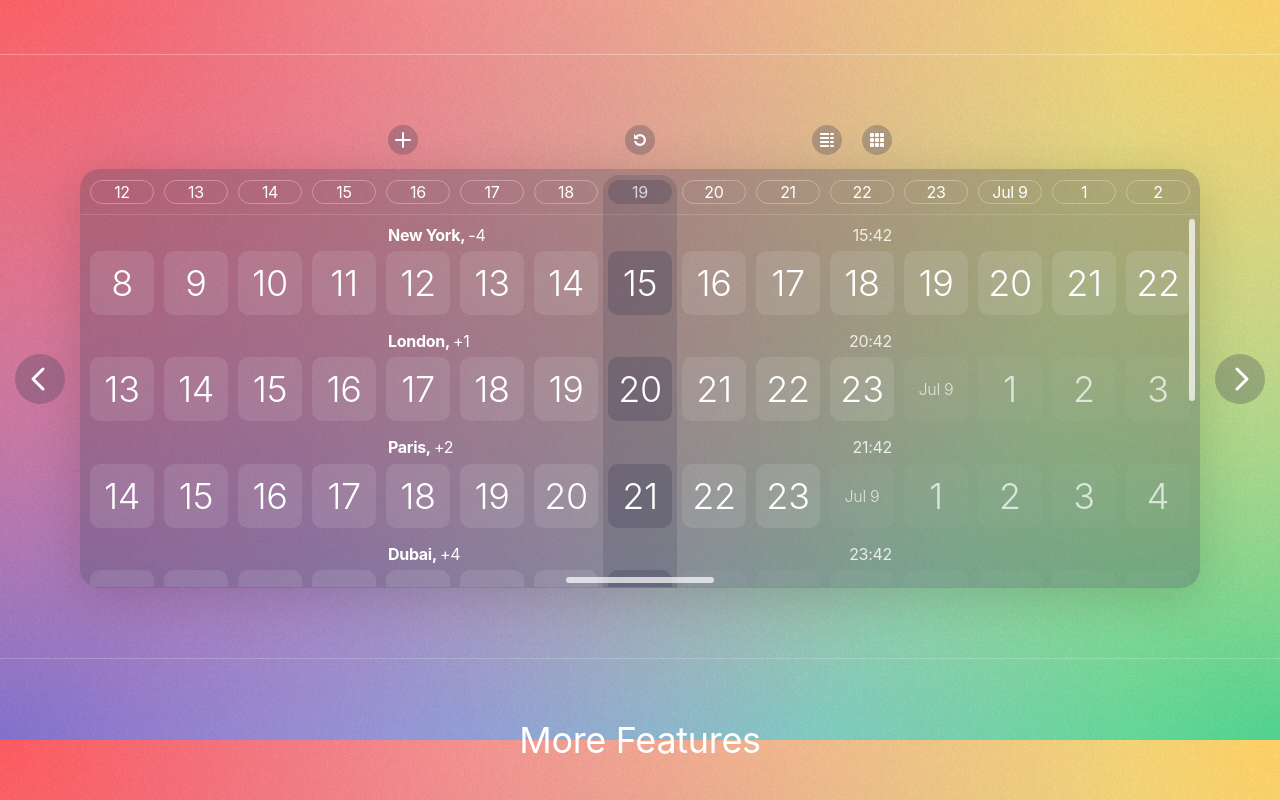
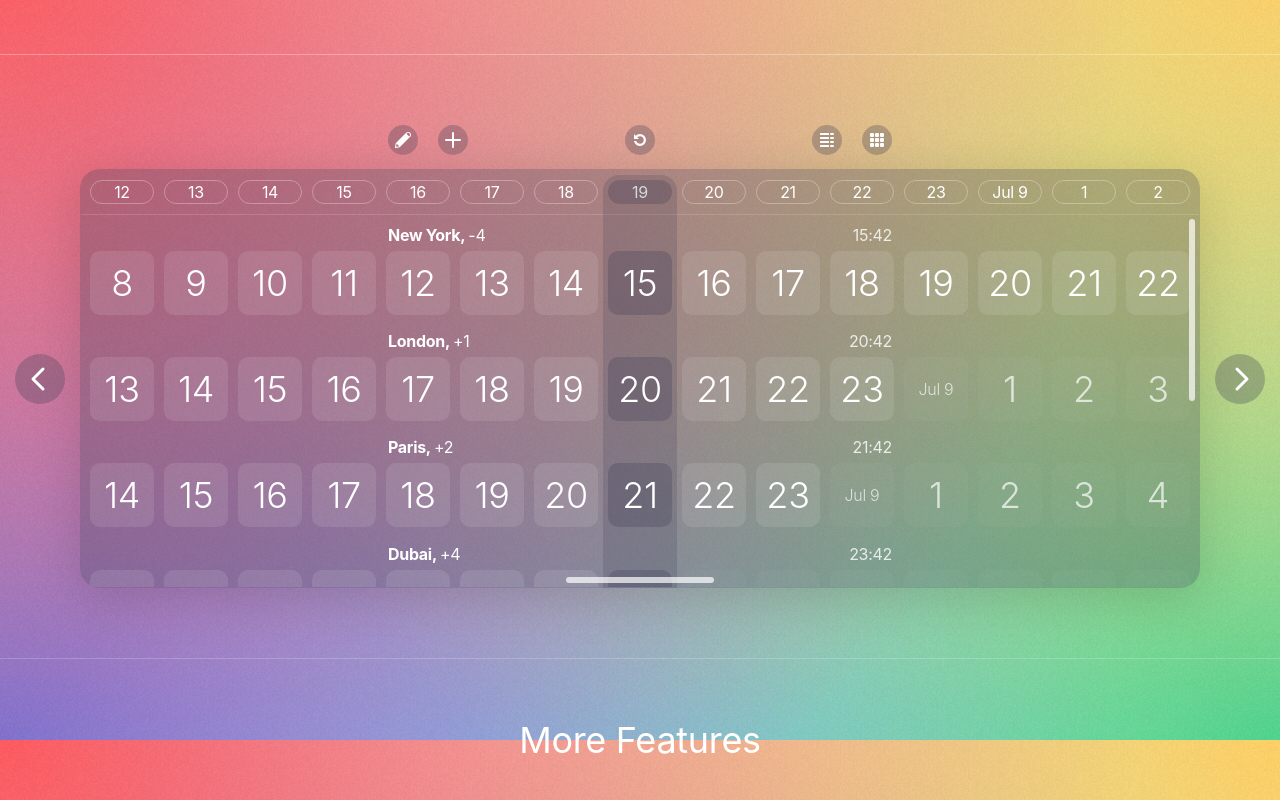
Before and after one commit to FaridSakhizad/timecross-website, a React (Vite) app: page /en in a window 1280 px wide. Shown: the part 860-1660 px from the top of the page. Built offline with nearby package versions, Linux system fonts and the light colour scheme.

Commit message:
Alpha | Standalone Widgets | RC2

```diff
--- a/src/components/Timelines/TimelineRow.tsx
+++ b/src/components/Timelines/TimelineRow.tsx
@@ -1,3 +1,6 @@
+import { useEffect, useState } from 'react';
+import { useSortable } from '@dnd-kit/sortable';
+import { CSS } from '@dnd-kit/utilities';
 import type { TimeFormat } from '../../settings';
 import { ENABLE_FRACTIONAL_TIMELINE_OFFSETS } from '../../config';
 import { useI18n } from '../../i18n';
@@ -16,19 +19,32 @@ type TimelineRowProps = {
   city: FavoriteCity;
   baseDate: Date;
   browserTimezone: string;
+  isEditMode: boolean;
   timelineDates: Date[];
   timeFormat: TimeFormat;
+  onDelete: (cityId: string) => void;
 };
+
+function isTimelineDragPressTarget(target: EventTarget | null) {
+  return target instanceof Element
+    && Boolean(target.closest('.timelines-dragButton, .timelines-cellsSpacer'));
+}
 
 export default function TimelineRow({
   city,
   baseDate,
   browserTimezone,
+  isEditMode,
   timelineDates,
   timeFormat,
+  onDelete,
 }: TimelineRowProps) {
   const { t } = useI18n();
-  const cells = getTimelineCells(city.timezone, baseDate, timelineDates, timeFormat);
+  const [isPressed, setIsPressed] = useState(false);
+  const shouldRenderCells = !isEditMode;
+  const cells = shouldRenderCells
+    ? getTimelineCells(city.timezone, baseDate, timelineDates, timeFormat)
+    : [];
   const offsetMinutes = getTimeZoneOffsetMinutes(city.timezone, baseDate)
     - getTimeZoneOffsetMinutes(browserTimezone, baseDate);
   const offset = formatOffset(offsetMinutes, t('cities.sameOffset'));
@@ -36,11 +52,81 @@ export default function TimelineRow({
   const timelineShiftMinutes = ENABLE_FRACTIONAL_TIMELINE_OFFSETS
     ? getTimelineTimezoneShiftMinutes(city.timezone, browserTimezone, baseDate)
     : 0;
+  const {
+    attributes,
+    listeners,
+    setNodeRef,
+    transform,
+    transition,
+    isDragging,
+  } = useSortable({
+    id: city.id,
+    disabled: !isEditMode,
+  });
+  const verticalTransform = transform ? { ...transform, x: 0 } : null;
+  const style = {
+    transform: CSS.Transform.toString(verticalTransform),
+    transition,
+  };
+  const handlePressStart = (target: EventTarget | null) => {
+    if (!isEditMode || !isTimelineDragPressTarget(target)) {
+      return;
+    }
+
+    setIsPressed(true);
+  };
+
+  useEffect(() => {
+    if (!isPressed) {
+      return undefined;
+    }
+
+    const handlePressEnd = () => setIsPressed(false);
+
+    window.addEventListener('pointerup', handlePressEnd);
+    window.addEventListener('pointercancel', handlePressEnd);
+    window.addEventListener('touchend', handlePressEnd);
+    window.addEventListener('touchcancel', handlePressEnd);
+
+    return () => {
+      window.removeEventListener('pointerup', handlePressEnd);
+      window.removeEventListener('pointercancel', handlePressEnd);
+      window.removeEventListener('touchend', handlePressEnd);
+      window.removeEventListener('touchcancel', handlePressEnd);
+    };
+  }, [isPressed]);
+
+  useEffect(() => {
+    if (!isEditMode) {
+      setIsPressed(false);
+    }
+  }, [isEditMode]);
 
   return (
-    <div className="timelines-row">
+    <div
+      className={[
+        'timelines-row',
+        isEditMode ? 'timelines-row_reorder' : '',
+        isPressed && !isDragging ? 'timelines-row_pressed' : '',
+        isDragging ? 'timelines-row_dragging' : '',
+      ].filter(Boolean).join(' ')}
+      onPointerDown={(event) => handlePressStart(event.target)}
+      onTouchStart={(event) => handlePressStart(event.target)}
+      ref={setNodeRef}
+      style={style}
+    >
       <div className="timelines-city">
         <div className="container timelines-cityContainer">
+          {isEditMode && (
+            <button
+              className="timelines-dragButton"
+              type="button"
+              aria-label={t('cities.moveCity', { city: city.customName || city.city })}
+              {...attributes}
+              {...listeners}
+            />
+          )}
+
           <span className="timelines-cityName">
             {city.customName || city.city}, <span className="timelines-cityOffset">{offset}</span>
           </span>
@@ -53,9 +139,19 @@ export default function TimelineRow({
           )}
 
           <span className="timelines-cityTime">{formatTime(baseDate, city.timezone, timeFormat)}</span>
+
+          {isEditMode && (
+            <button
+              className="timelines-deleteButton"
+              type="button"
+              aria-label={t('cities.deleteCity', { city: city.customName || city.city })}
+              onClick={() => onDelete(city.id)}
+            />
+          )}
         </div>
       </div>
       <div className="timelines-trackClip">
+        {shouldRenderCells && (
           <div className="timelines-cells" style={getTimelineCellsStyle(timelineShiftMinutes)}>
             {cells.map((cell, index) => (
               <span
@@ -71,6 +167,19 @@ export default function TimelineRow({
               </span>
             ))}
           </div>
+        )}
+
+        {!shouldRenderCells && (
+          <div
+            className="timelines-cellsSpacer"
+            aria-label={t('cities.moveCity', { city: city.customName || city.city })}
+            style={{
+              width: `calc(${timelineDates.length} * 74px)`,
+            }}
+            {...attributes}
+            {...listeners}
+          />
+        )}
       </div>
     </div>
   );
--- a/src/components/Timelines/Timelines.tsx
+++ b/src/components/Timelines/Timelines.tsx
@@ -1,5 +1,20 @@
 import './style.css';
 import { useEffect, useMemo, useState } from 'react';
+import {
+  DndContext,
+  PointerSensor,
+  TouchSensor,
+  closestCenter,
+  useSensor,
+  useSensors,
+  type DragEndEvent,
+  type Modifier,
+} from '@dnd-kit/core';
+import {
+  SortableContext,
+  arrayMove,
+  verticalListSortingStrategy,
+} from '@dnd-kit/sortable';
 import { getSettings, type TimeFormat } from '../../settings';
 import AddCityModal from '../Cities/AddCityModal';
 import {
@@ -18,13 +33,35 @@ type TimelinesProps = {
   timeFormat: TimeFormat;
 };
 
+const restrictTimelinesDragToVerticalAxis: Modifier = ({ transform }) => ({
+  ...transform,
+  x: 0,
+});
+
 export default function Timelines({ timeFormat }: TimelinesProps) {
   const baseDate = useMemo(() => new Date(), []);
   const browserTimezone = useMemo(() => getBrowserTimezone(), []);
   const [cities, setCities] = useState(() => getOrderedSelectedCities(getSettings().cityOrder));
   const [isAddCityModalOpen, setIsAddCityModalOpen] = useState(false);
+  const [isDragging, setIsDragging] = useState(false);
+  const [isEditMode, setIsEditMode] = useState(false);
   const usesNativeScroll = useUsesNativeTimelineScroll();
   const cityIds = useMemo(() => cities.map((city) => city.id), [cities]);
+  const sensors = useSensors(
+    useSensor(PointerSensor, {
+      activationConstraint: {
+        distance: 6,
+      },
+    }),
+    useSensor(TouchSensor, {
+      activationConstraint: {
+        distance: 6,
+      },
+      onActivation: ({ event }) => {
+        event.preventDefault();
+      },
+    }),
+  );
 
   useEffect(() => {
     const handleSelectedCitiesChange = () => {
@@ -48,15 +85,28 @@ export default function Timelines({ timeFormat }: TimelinesProps) {
     [baseDate, browserTimezone, timelineDates, timeFormat],
   );
 
+  const handleDeleteCity = (cityId: string) => {
+    const nextCities = cities.filter((city) => city.id !== cityId);
+
+    if (nextCities.length === cities.length) {
+      return;
+    }
+
+    setCities(nextCities);
+    saveSelectedCities(nextCities);
+  };
+
   const currentUserHourIndex = userCells.findIndex((cell) => cell.isCurrentHour);
   const timelineRows = cities.map((city) => (
     <TimelineRow
       baseDate={baseDate}
       browserTimezone={browserTimezone}
       city={city}
+      isEditMode={isEditMode}
       key={city.id}
       timelineDates={timelineDates}
       timeFormat={timeFormat}
+      onDelete={handleDeleteCity}
     />
   ));
 
@@ -76,18 +126,55 @@ export default function Timelines({ timeFormat }: TimelinesProps) {
     setIsAddCityModalOpen(false);
   };
 
+  const handleDragEnd = ({ active, over }: DragEndEvent) => {
+    setIsDragging(false);
+
+    if (!over || active.id === over.id) {
+      return;
+    }
+
+    const oldIndex = cities.findIndex((city) => city.id === String(active.id));
+    const newIndex = cities.findIndex((city) => city.id === String(over.id));
+
+    if (oldIndex < 0 || newIndex < 0) {
+      return;
+    }
+
+    const nextCities = arrayMove(cities, oldIndex, newIndex).map((city, index) => ({
+      ...city,
+      order: index,
+    }));
+
+    setCities(nextCities);
+    saveSelectedCities(nextCities);
+  };
+
   const props = {
     currentUserHourIndex,
+    isDragging,
+    isEditMode,
     onAddCityClick: () => setIsAddCityModalOpen(true),
+    onEditModeToggle: () => setIsEditMode((currentMode) => !currentMode),
     timelineRows,
     userCells,
   };
 
   return (
     <>
-      {usesNativeScroll
-        ? <TimelinesMobile {...props} />
-        : <TimelinesDesktop {...props} />}
+      <DndContext
+        sensors={sensors}
+        collisionDetection={closestCenter}
+        modifiers={[restrictTimelinesDragToVerticalAxis]}
+        onDragCancel={() => setIsDragging(false)}
+        onDragEnd={handleDragEnd}
+        onDragStart={() => setIsDragging(true)}
+      >
+        <SortableContext items={cityIds} strategy={verticalListSortingStrategy}>
+          {usesNativeScroll
+            ? <TimelinesMobile {...props} />
+            : <TimelinesDesktop {...props} />}
+        </SortableContext>
+      </DndContext>
 
       <AddCityModal
         isOpen={isAddCityModalOpen}
--- a/src/components/Timelines/TimelinesDesktop.tsx
+++ b/src/components/Timelines/TimelinesDesktop.tsx
@@ -9,14 +9,20 @@ import type { TimelineCell } from './types';
 
 type TimelinesDesktopProps = {
   currentUserHourIndex: number;
+  isDragging: boolean;
+  isEditMode: boolean;
   onAddCityClick: () => void;
+  onEditModeToggle: () => void;
   timelineRows: ReactNode;
   userCells: TimelineCell[];
 };
 
 export default function TimelinesDesktop({
   currentUserHourIndex,
+  isDragging,
+  isEditMode,
   onAddCityClick,
+  onEditModeToggle,
   timelineRows,
   userCells,
 }: TimelinesDesktopProps) {
@@ -38,12 +44,18 @@ export default function TimelinesDesktop({
   return (
     <>
       <TimelinesTopControls
+        isEditMode={isEditMode}
         onAddCityClick={onAddCityClick}
+        onEditModeToggle={onEditModeToggle}
         onResetClick={resetScroll}
       />
       <div className="timelinesWidgetWrapper timelinesWidgetWrapper_desktop">
         <div
-          className="timelinesWidget"
+          className={[
+            'timelinesWidget',
+            isEditMode ? 'timelinesWidget_editMode' : '',
+            isDragging ? 'timelinesWidget_dragging' : '',
+          ].filter(Boolean).join(' ')}
           ref={widgetRef}
         >
           <div className="timelinesPanel">
--- a/src/components/Timelines/TimelinesTopControls.tsx
+++ b/src/components/Timelines/TimelinesTopControls.tsx
@@ -3,18 +3,32 @@ import { Link } from 'react-router';
 import { useI18n } from '../../i18n';
 
 type TimelinesTopControlsProps = {
+  isEditMode: boolean;
   onAddCityClick: () => void;
+  onEditModeToggle: () => void;
   onResetClick: () => void;
 };
 
 export default function TimelinesTopControls({
+  isEditMode,
   onAddCityClick,
+  onEditModeToggle,
   onResetClick,
 }: TimelinesTopControlsProps) {
   const { t } = useI18n();
 
   return (
     <div className="gridTopControls">
+      <button
+        className={`gridTopControlsButton gridTopControlsButton_edit ${isEditMode ? 'isActive' : ''}`}
+        type="button"
+        aria-label="edit"
+        aria-pressed={isEditMode}
+        onClick={onEditModeToggle}
+      >
+        <i className="citiesHeaderButton-icon citiesHeaderButton-icon_edit" />
+      </button>
+
       <button
         className="gridTopControlsButton gridTopControlsButton_add"
         type="button"
--- a/src/components/Timelines/style.css
+++ b/src/components/Timelines/style.css
@@ -61,9 +61,13 @@
   }
 }
 
-.gridTopControlsButton_add {
-  margin-right: 50px;
+.gridTopControlsButton.isActive {
+  &:before {
+    background: rgba(var(--accent-color-1), 0.55);
+  }
 }
+
+.gridTopControlsButton_add {}
 
 .gridTopControlsButton_reset {
   margin: auto;
@@ -326,11 +330,42 @@
   grid-template-columns: max-content;
   min-width: max-content;
   padding-bottom: 6px;
+  position: relative;
+  z-index: 2;
+  will-change: transform;
 }
 
 .timelines-row_header {
   z-index: 4;
   padding: 10px 0;
+}
+
+.timelines-row_reorder {
+  .timelines-cityContainer {
+    padding-inline: 30px 45px;
+  }
+}
+
+.timelines-row_pressed {
+  .timelines-dragButton {
+    --main-color: rgba(var(--accent-color-2), 1);
+  }
+
+  .timelines-cellsSpacer {
+    background: rgba(255 255 255 / 0.36);
+  }
+}
+
+.timelines-row_dragging {
+  z-index: 20;
+
+  .timelines-dragButton {
+    cursor: grabbing;
+  }
+
+  .timelines-cellsSpacer {
+    background: rgba(255 255 255 / 0.5);
+  }
 }
 
 .timelines-city {
@@ -344,9 +379,46 @@
 .timelines-cityContainer {
   display: flex;
   align-items: center;
+  position: relative;
+  transition: padding 0.2s ease;
 
   &.container {
     max-width: 534px;
+  }
+}
+
+.timelines-dragButton {
+  --main-color: rgba(var(--accent-color-2), 0.7);
+
+  display: flex;
+  align-items: center;
+  flex: 0 0 auto;
+  width: 13px;
+  height: 12px;
+  padding: 0;
+  position: absolute;
+  left: 9px;
+  top: 3px;
+  border: none;
+  border-top: 2px solid var(--main-color);
+  border-bottom: 2px solid var(--main-color);
+  background: transparent;
+  cursor: grab;
+  touch-action: none;
+  user-select: none;
+  -webkit-user-select: none;
+  -webkit-touch-callout: none;
+
+  &:before {
+    content: '';
+    display: block;
+    width: 100%;
+    height: 2px;
+    background: var(--main-color);
+  }
+
+  &:hover {
+    --main-color: rgba(var(--accent-color-2), 1);
   }
 }
 
@@ -379,6 +451,31 @@
   line-height: 1.2;
 }
 
+.timelines-deleteButton {
+  display: grid;
+  place-items: center;
+  flex: 0 0 auto;
+  width: 28px;
+  height: 28px;
+  position: absolute;
+  top: -7px;
+  right: 10px;
+  padding: 0;
+  border: 2px solid rgba(var(--color-danger-1), 1);
+  border-radius: 50%;
+  background-color: transparent;
+  cursor: pointer;
+
+  &:before {
+    content: '';
+    display: block;
+    width: 14px;
+    height: 16px;
+    mask: url("../../assets/icon--delete-1.svg");
+    background-color: rgb(var(--color-danger-1));
+  }
+}
+
 .timelines-trackClip {
   width: max-content;
   overflow: hidden;
@@ -392,6 +489,35 @@
   grid-auto-columns: 74px;
   align-items: stretch;
   transform: translate3d(var(--timeline-offset-px, 0px), 0, 0);
+}
+
+.timelines-cellsSpacer {
+  display: block;
+  height: 64px;
+  background-color: rgba(255 255 255 / 0.14);
+  cursor: grab;
+  touch-action: none;
+  user-select: none;
+  -webkit-user-select: none;
+  -webkit-touch-callout: none;
+}
+
+@media (hover: hover) {
+  .timelines-cellsSpacer {
+    &:hover {
+      background-color: rgba(255 255 255 / 0.3);
+    }
+  }
+
+  .timelines-row_reorder:has(.timelines-dragButton:hover) {
+    .timelines-cellsSpacer {
+      background-color: rgba(255 255 255 / 0.3);
+    }
+  }
+}
+
+.timelines-row_dragging .timelines-cellsSpacer {
+  cursor: grabbing;
 }
 
 .timelines-cells > :nth-child(1),
```
Also changed, not shown: src/components/Timelines/TimelinesMobile.tsx (+18 -4 lines). Lines whose indentation alone changed are shown as unchanged.
